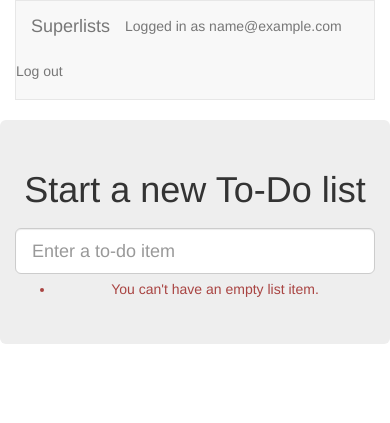
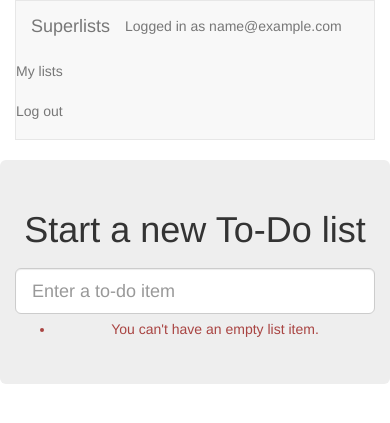
Before and after one commit to IslandUsurper/superlists, a Django app: page /lists/new in a window 390 px wide. Shown: the top 423 px of the page. Run offline with Django 3.2, Linux system fonts and the light colour scheme; the visitor is signed in with stand-in values (Sample User, id 1); some libraries are stand-ins or nearby versions.

Commit message:
URL, placeholder view, and first-cut templates for my_lists.

```diff
--- a/lists/templates/base.html
+++ b/lists/templates/base.html
@@ -18,6 +18,7 @@
         {% if user.email %}
         <p class="navbar-text">Logged in as {{ user.email }}</p>
         <ul class="nav navbar-nav navbar-right">
+            <li><a href="{% url 'my_lists' user.email %}">My lists</a></li>
             <li><a class="navbar-link" href="{% url 'logout' %}">Log out</a></li>
         </ul>
         {% else %}
@@ -51,6 +52,8 @@
         <div class="col-md-6 col-md-offset-3 jumbotron">
             <div class="text-center">
                 <h1>{% block header_text %}{% endblock %}</h1>
+
+                {% block list_form %}
                 <form method="POST" action="{% block form_action %}{% endblock %}">
                     {{ form.text }}
                     {% csrf_token %}
@@ -60,6 +63,7 @@
                     </div>
                     {% endif %}
                 </form>
+                {% endblock %}
             </div>
         </div>
     </div>
@@ -70,6 +74,13 @@
             {% endblock %}
         </div>
     </div>
+
+    <div class="row">
+        <div class="col-md-6 col-md-offset-3">
+            {% block  extra_content %}
+            {% endblock %}
+        </div>
+    </div>
 </div>
 
 </body>
--- a/lists/urls.py
+++ b/lists/urls.py
@@ -4,4 +4,5 @@ from lists import views
 urlpatterns = [
     url(r'^new$', views.new_list, name='new_list'),
     url(r'^(\d+)/$', views.view_list, name='view_list'),
+    url(r'^users/(.+)/$', views.my_lists, name='my_lists'),
 ]
--- a/lists/views.py
+++ b/lists/views.py
@@ -26,3 +26,6 @@ def new_list(request):
         return redirect(list_)
     else:
         return render(request, 'home.html', {'form': form})
+
+def my_lists(request, email):
+    return render(request, 'my_lists.html')
```
Also changed, not shown: lists/templates/my_lists.html (added, +14 -0 lines), lists/tests/test_views.py (+6 -0 lines).
